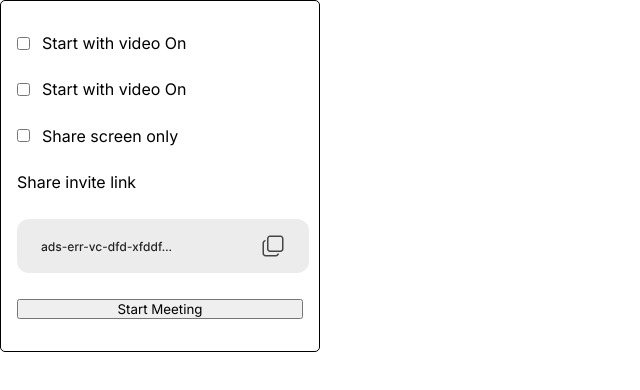
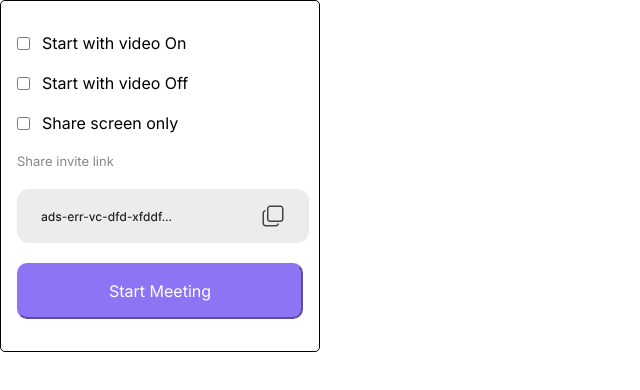
Before and after one commit to Bolurx07/View-It-Inc, a React (Create React App) app: page / in a window 1280 px wide. Shown: the top 390 px of the page, without its empty margins (0-640 px from the left). Built offline with nearby package versions, Linux system fonts and the light colour scheme.

Commit message:
Done with Host page.

```diff
--- a/src/Components/Host/Host.jsx
+++ b/src/Components/Host/Host.jsx
@@ -13,17 +13,17 @@ const Host = () => {
             </div>
             <div>
                 <input type="checkbox" name="checkbox" className={hostStyle.checkbox} />
-                <p>Start with video On</p>
+                <p>Start with video Off</p>
             </div>
             <div>
                 <input type="checkbox" name="checkbox" className={hostStyle.checkbox} />
                 <p>Share screen only</p>
             </div>
-            <p>Share invite link</p>
+            <p id={hostStyle.fade}>Share invite link</p>
             <div>
-                <img src={hostcode} alt="meetingcode" />
+                <img className={hostStyle.image} src={hostcode} alt="meetingcode" />
             </div>
-            <button classname={hostStyle.button}type="submit">Start Meeting</button>
+            <button id={hostStyle.button}type="submit">Start Meeting</button>
         </div>
 
     </div>
--- a/src/Components/Host/Host.module.css
+++ b/src/Components/Host/Host.module.css
@@ -19,6 +19,20 @@
     margin-right: 0.75rem;
 }
 
-.button{
+.image{
+    cursor: pointer;
+}
+#button{
+    padding: 1rem 3rem;
+    background-color: #8D74F4;
+    border-radius: 10px;
+    border-color: #8D74F4;
+    color: white;
+    font-size: 1rem;
+    cursor: pointer;
+}
 
+#fade{
+    color: rgba(34, 34, 34, 0.55);
+    font-size: small;
 }
```
